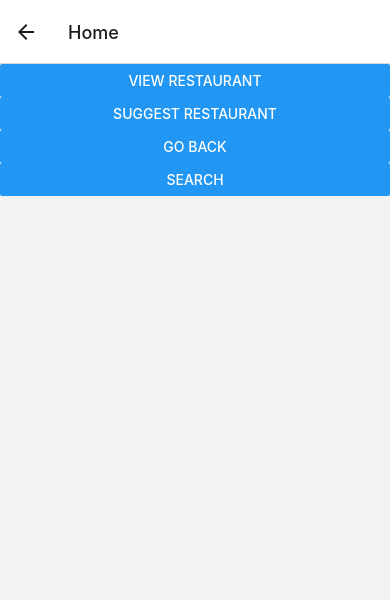
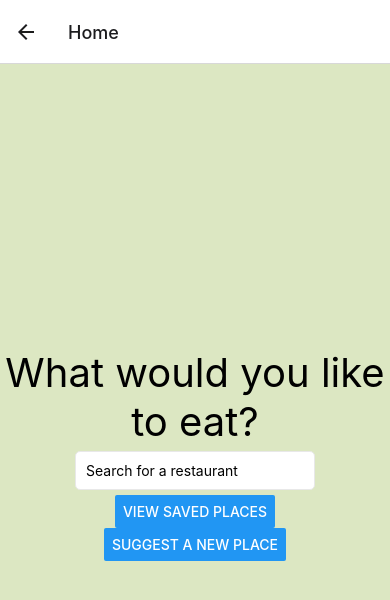
Before and after one commit to ubclaunchpad/nom-appetit, a React Native app in the folder frontend/: screen /Home in a window 390 px wide. Shown: the top 600 px of the page. Built offline with nearby package versions, Linux system fonts and the light colour scheme.

Commit message:
Add core elements to home screen

```diff
--- a/frontend/src/screens/HomeScreen.tsx
+++ b/frontend/src/screens/HomeScreen.tsx
@@ -1,28 +1,57 @@
 // home page
 import React, { useEffect, useState } from "react";
-import { Button, View } from "react-native";
+import { Button, View, StyleSheet, Text, TextInput } from "react-native";
 
 export default function HomeScreen({navigation}) {
     return (
-        <View>
+        <View style={style.container}>
+            <Text
+            style={{fontSize: 40, textAlign: 'center'}}>
+                What would you like to eat?
+            </Text>
+
+            <TextInput
+                style={style.input}
+                placeholder="Search for a restaurant"
+            />
+
             <Button
-            title="View Restaurant"
+            title="View Saved Places"
             onPress={ () => navigation.navigate('View')}
             />
             <Button
-            title="Suggest Restaurant"
+            title="Suggest a New Place"
             onPress={ () => navigation.navigate('Suggest')}
-            />
-
-            <Button
-            title="Go Back"
-            onPress={ () => navigation.navigate('Signup')}
-            />
-
-            <Button
-            title="Search"
-            onPress={ () => navigation.navigate('Search')}
             />
         </View>
     )
 }
+
+const style = StyleSheet.create({
+
+    container: {
+        flex: 1,
+        alignItems: 'center',
+        justifyContent: 'center',
+        backgroundColor: '#DCE7C2',
+    },
+
+    text_header1 : {
+        color: '#FFFCF1',
+        fontSize: 16,
+    },
+
+    text_header2 : {
+        color: '#FFFCF1',
+        fontSize: 32,
+    },
+    input: {
+        backgroundColor: 'white',
+        borderColor: '#e8e8e8',
+        borderWidth: 1,
+        borderRadius: 5,
+        paddingHorizontal: 10,
+        paddingVertical: 10,
+        marginVertical: 5
+    }
+});
```
